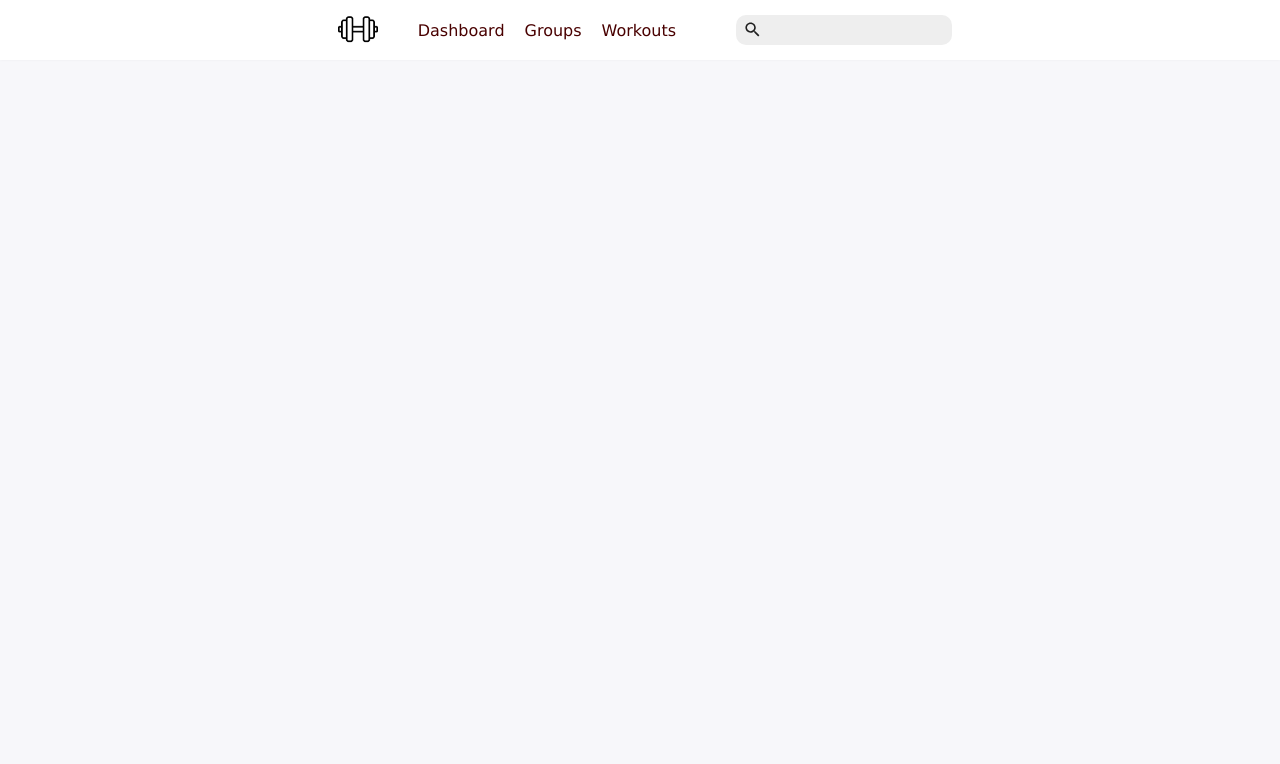
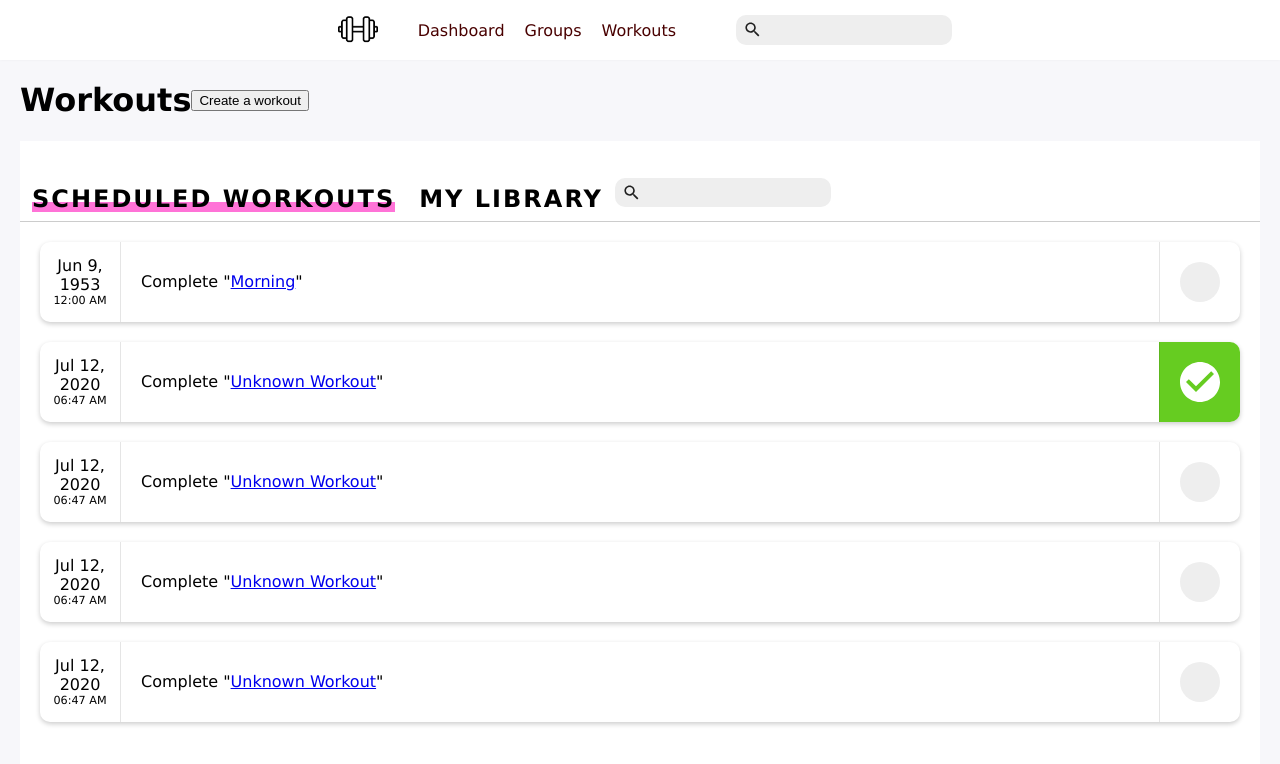
Before and after one commit to acrantel/fiitshare, a Next.js app: page /workouts in a window 1280 px wide. Shown: the top 764 px of the page. Built offline with nearby package versions, Linux system fonts and the light colour scheme.

Commit message:
Make workouts page

```diff
--- a/components/cards/workout-card.js
+++ b/components/cards/workout-card.js
@@ -1,5 +1,6 @@
 import styles from './workout-card.module.css';
 import { MdNotificationsNone } from 'react-icons/md';
+import { formatDateTime } from '../../utils/datetime.js';
 
 export default class WorkoutCard extends React.Component {
     render() {
@@ -12,7 +13,8 @@ export default class WorkoutCard extends React.Component {
             creator = 'Anonymous',
             intensity = 'Intense!',
             calories = 0,
-            length = 0
+            length = 0,
+            dueBy = [],
         } = workoutDatum
         return <div className={styles.card}>
             {/* Could put the image here if there needs to be one */}
@@ -42,7 +44,7 @@ export default class WorkoutCard extends React.Component {
                         (<div className={styles.infoEntry}>
                             <h3 className={styles.infoTitle}>Due By</h3>
                             <div className={styles.infoValue}>
-                                {(new Date(...this.props.dueBy)).toLocaleString('en-US', {day: 'numeric', month: 'short', year: 'numeric', hour: '2-digit', minute:'2-digit'})}
+                                {formatDateTime(new Date(...dueBy))}
                             </div>
                         </div>)
                         : <></>
--- a/components/search-bar.module.css
+++ b/components/search-bar.module.css
@@ -1,5 +1,5 @@
 .searchBar {
-    display: flex;
+    display: inline-flex;
     align-items: center;
     flex-direction: row;
     border-radius: 10px;
--- a/components/tabs.js
+++ b/components/tabs.js
@@ -37,6 +37,10 @@ class Tabs extends Component {
           {children.map((child) => {
             const { label } = child.props;
 
+            if (!label) {
+                return child;
+            }
+
             return (
               <Tab
                 activeTab={activeTab}
--- /dev/null
+++ b/components/workout/workout.js
@@ -0,0 +1,36 @@
+import React, { Component } from 'react';
+import styles from './workout.module.css';
+import { formatDate, formatTime } from '../../utils/datetime.js';
+import { MdCheckCircle } from 'react-icons/md';
+
+export default class Workout extends React.Component {
+    render() {
+        const {
+            workoutId,
+            workoutDatum: {
+                name = 'Unknown Workout',
+                exercises: {
+                    time = []
+                } = {}
+            } = {},
+            completed
+        } = this.props;
+        const date = new Date(...time);
+        return <div className={`${styles.workout} ${completed ? styles.completed : ''}`}>
+            <div className={styles.datetime}>
+                {formatDate(date)}
+                <div className={styles.time}>
+                    {formatTime(date)}
+                </div>
+            </div>
+            <div className={styles.label}>
+                {'Complete "'}
+                <a href={`#TODO-workout-${workoutId}`}>{name}</a>
+                {'"'}
+            </div>
+            <div className={styles.icon}>
+                {completed ? <MdCheckCircle /> : <div className={styles.circle} />}
+            </div>
+        </div>;
+    }
+}
--- /dev/null
+++ b/components/workout/workout.module.css
@@ -0,0 +1,45 @@
+.workout {
+    border-radius: 10px;
+    box-shadow: 0 2px 5px rgba(0, 0, 0, 0.2);
+    display: flex;
+    margin: 20px;
+    min-height: 80px;
+    overflow: hidden;
+}
+.datetime {
+    display: flex;
+    justify-content: center;
+    flex-direction: column;
+    text-align: center;
+    padding: 10px;
+    border-right: 1px solid rgba(0, 0, 0, 0.1);
+    width: 60px;
+}
+.time {
+    font-size: 0.7em;
+}
+.label {
+    display: flex;
+    align-items: center;
+    padding: 10px 20px;
+    flex: auto;
+}
+.icon {
+    width: 80px;
+    border-left: 1px solid rgba(0, 0, 0, 0.1);
+    display: flex;
+    justify-content: center;
+    align-items: center;
+    font-size: 48px;
+    color: #eee;
+}
+.circle {
+    background-color: currentColor;
+    width: calc(5em / 6);
+    height: calc(5em / 6);
+    border-radius: 50%;
+}
+.completed .icon {
+    background-color: #66cc21;
+    color: white;
+}
--- a/database/database.js
+++ b/database/database.js
@@ -145,4 +145,6 @@ var groupData = {
     }
 }
 
-export { userData, workoutData, exerciseData, groupData};
+const USERID = 'user1';
+
+export { userData, workoutData, exerciseData, groupData, USERID };
--- a/pages/index.js
+++ b/pages/index.js
@@ -2,10 +2,8 @@ import React, { Component } from 'react';
 import Header from '../components/header.js';
 import Sidebar from '../components/dashboard/sidebar.js';
 import Dashboard from '../components/dashboard/dashboard.js';
-import { userData, workoutData, exerciseData, groupData } from '../database/database.js';
+import { userData, workoutData, exerciseData, groupData, USERID } from '../database/database.js';
 import styles from './page.module.css';
-
-const USERID = 'user1';
 
 class Home extends React.Component {
     render() {
--- a/pages/page.module.css
+++ b/pages/page.module.css
@@ -13,7 +13,24 @@
     width: 100%;
 }
 
+.headingWrapper {
+    display: flex;
+    align-items: center;
+}
+.content {
+    background-color: white;
+    flex: auto;
+}
+
 .myGroupsContainer {
     display: flex;
     flex-direction: column;
 }
+
+.workoutContainer {
+    flex-direction: column;
+    justify-content: flex-start;
+    align-items: stretch;
+    padding: 0 20px;
+    box-sizing: border-box;
+}
--- a/pages/workouts.js
+++ b/pages/workouts.js
@@ -1,15 +1,42 @@
 import React, { Component } from 'react';
 import Header from '../components/header.js';
 import styles from './page.module.css';
+import Tabs from '../components/tabs.js';
+import SearchBar from '../components/search-bar.js';
+import { userData, workoutData, USERID } from '../database/database.js';
+import Workout from '../components/workout/workout.js';
 
 class Workouts extends React.Component {
     render() {
+        // TODO: Get from prop or something later
+        const userId = USERID;
         return <div className={styles.pageWrapper}>
             <Header />
-            <div className={styles.pageContent}>
-                {/* TODO */}
+            <div className={`${styles.pageContent} ${styles.workoutContainer}`}>
+                <div className={styles.headingWrapper}>
+                    <h1 className={styles.heading}>Workouts</h1>
+                    <button>Create a workout</button>
+                </div>
+                <div className={styles.content}>
+                    <Tabs>
+                        <div label="Scheduled Workouts">
+                            {userData[userId].workouts.map(workoutId => (
+                                <Workout
+                                    key={workoutId}
+                                    workoutId={workoutId}
+                                    workoutDatum={workoutData[workoutId]}
+                                    completed={/* TEMP */ workoutId === 'wk2'}
+                                />
+                            ))}
+                        </div>
+                        <div label="My Library">
+                            {/* TODO */}
+                        </div>
+                        <SearchBar />
+                    </Tabs>
+                </div>
             </div>
-        </div>
+        </div>;
     }
 }
 export default Workouts
--- a/styles.css
+++ b/styles.css
@@ -126,6 +126,7 @@ select {
     list-style: none;
     margin-bottom: -1px;
     padding: 0.5rem 0.75rem;
+    cursor: pointer;
 }
 
 .tab-list-active {
@@ -143,7 +144,9 @@ select {
     position: relative;
     z-index: 0;
 }
-.section-title > span::after, .tab-list-active > span::after {
+.section-title > span::after,
+.tab-list-active > span::after,
+.tab-list-item:hover > span::after {
     content: '';
     position: absolute;
     bottom: 1px;
@@ -153,3 +156,6 @@ select {
     height: 10px;
     z-index: -1;
 }
+.tab-list-item:not(.tab-list-active):hover > span::after {
+    background-color: #ddd;
+}
--- /dev/null
+++ b/utils/datetime.js
@@ -0,0 +1,24 @@
+export function formatDateTime (date) {
+    return date.toLocaleString('en-US', {
+        year: 'numeric',
+        month: 'short',
+        day: 'numeric',
+        hour: '2-digit',
+        minute:'2-digit'
+    });
+}
+
+export function formatDate (date) {
+    return date.toLocaleString('en-US', {
+        year: 'numeric',
+        month: 'short',
+        day: 'numeric'
+    });
+}
+
+export function formatTime (date) {
+    return date.toLocaleString('en-US', {
+        hour: '2-digit',
+        minute:'2-digit'
+    });
+}
```
